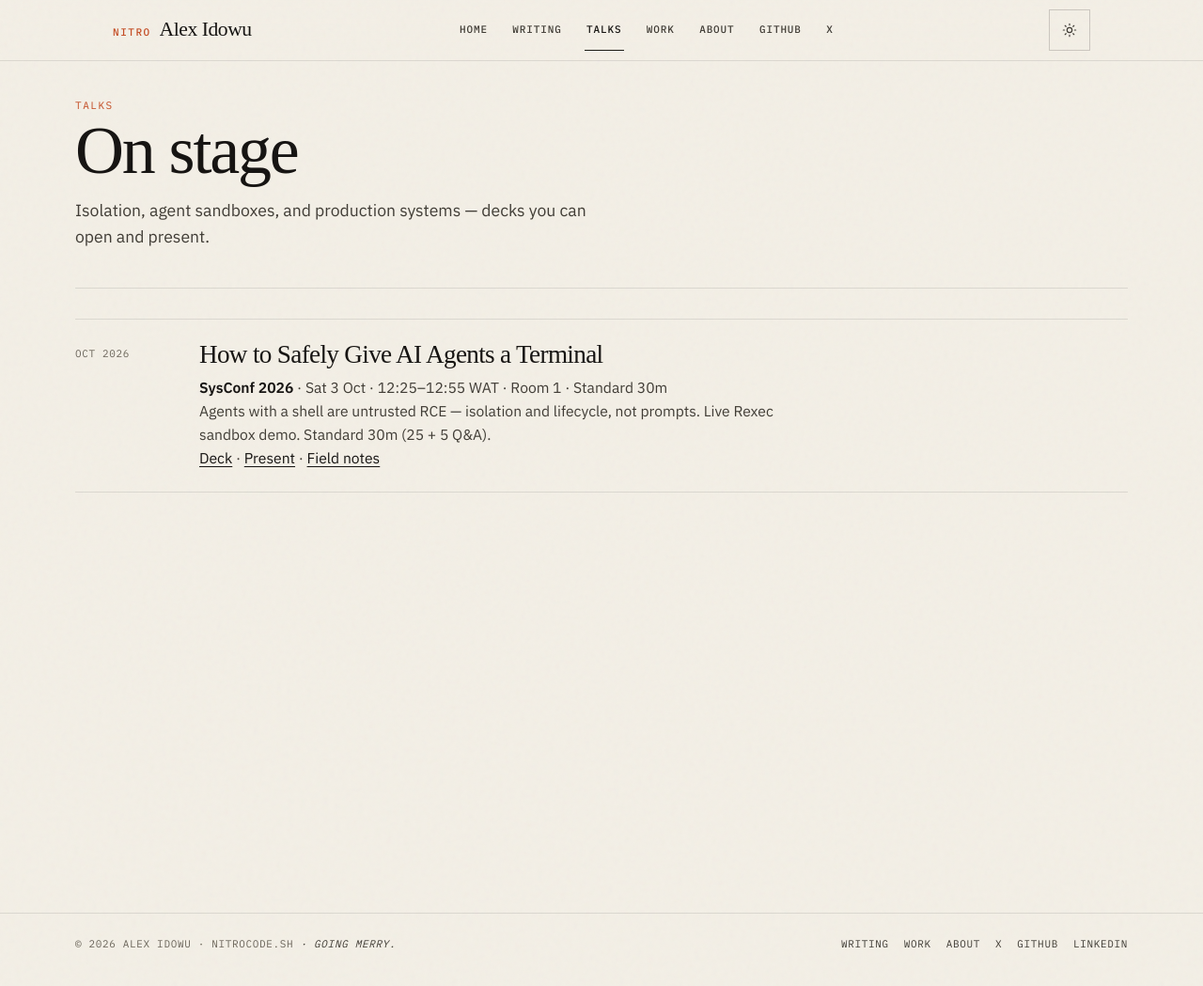
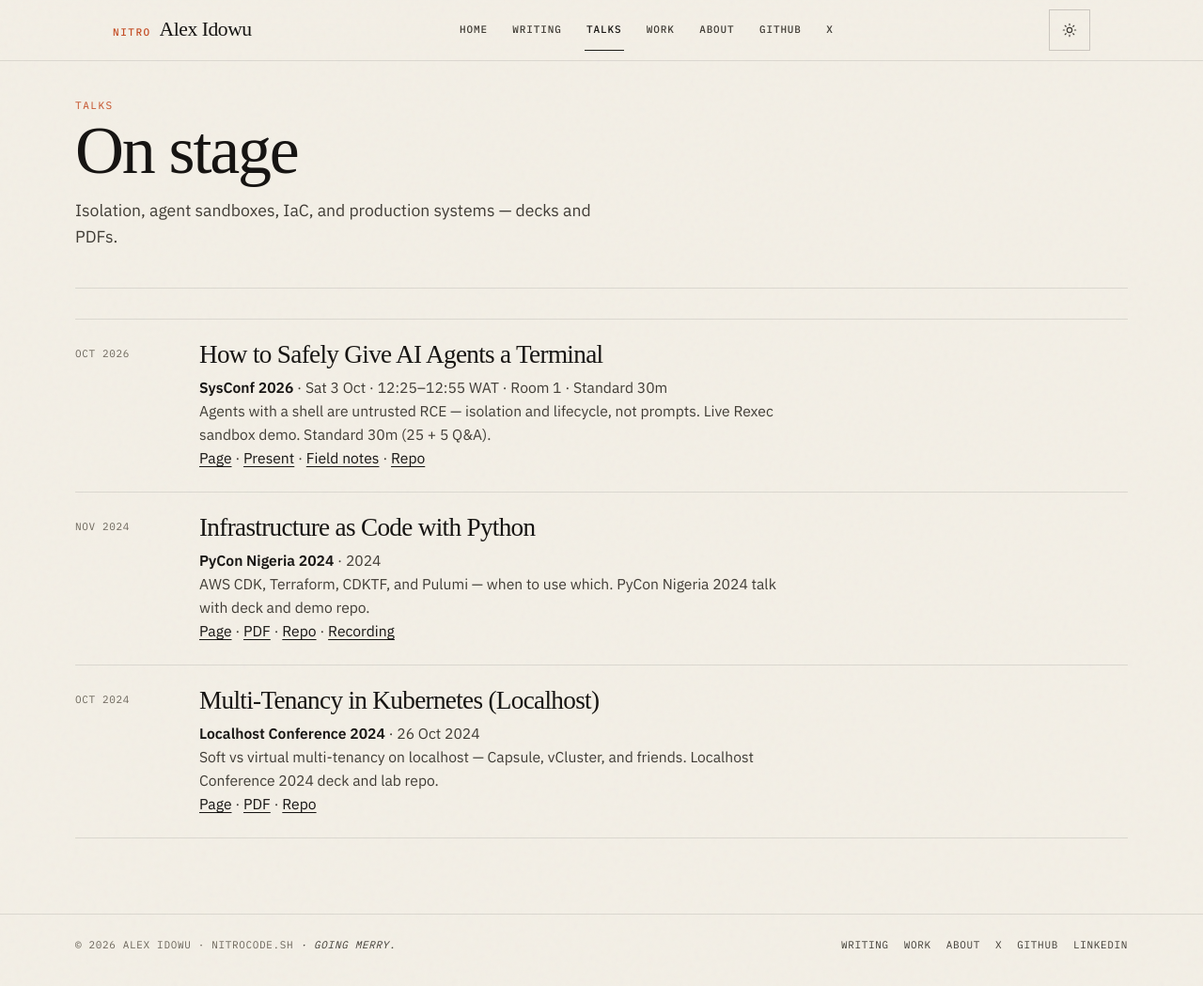
Before and after one commit to 9trocode/9trocode.github.io, a Jekyll site: the page built from talks/index.md, in a window 1280 px wide and 1050 px high. Shown: the whole window at 94% size. Built offline with Jekyll 4.4.1, drawn with Linux system fonts in a browser that asks for light colours; some web fonts are replaced.

Commit message:
Add Localhost and PyCon NG talks with PDF decks.
Host Multitenancy-in-K8s (Localhost 2024) and IaC-with-Python (PyCon NG
2024) under /talks, with embedded PDFs and repo links on the index.

```diff
--- a/talks/index.md
+++ b/talks/index.md
@@ -3,18 +3,18 @@ layout: default
 title: Talks
 permalink: /talks/
 description: >-
-  Conference talks by Alex Idowu — agent sandboxes, isolation, and production
-  systems. Presentable decks and field notes.
+  Conference talks by Alex Idowu — agent sandboxes, isolation, IaC, and
+  production systems. Decks, PDFs, and field notes.
 image: /assets/images/nitrocode-og-v2.png
 ---
 
 <header class="page-hero">
   <p class="eyebrow">Talks</p>
   <h1>On stage</h1>
-  <p>Isolation, agent sandboxes, and production systems — decks you can open and present.</p>
+  <p>Isolation, agent sandboxes, IaC, and production systems — decks and PDFs.</p>
 </header>
 
-{% assign talk_pages = site.pages | where: "layout", "talk" %}
+{% assign talk_pages = site.pages | where_exp: "p", "p.talk_date != nil" %}
 {% assign talk_pages = talk_pages | sort: "talk_date" | reverse %}
 
 {% if talk_pages.size == 0 %}
@@ -23,18 +23,32 @@ image: /assets/images/nitrocode-og-v2.png
 <ul class="write-list">
   {% for talk in talk_pages %}
   <li class="write-item">
-    <time class="write-date" datetime="{{ talk.talk_date }}">{% if talk.talk_date %}{{ talk.talk_date | date: "%b %Y" }}{% else %}TBD{% endif %}</time>
+    <time class="write-date" datetime="{{ talk.talk_date }}">{{ talk.talk_date | date: "%b %Y" }}</time>
     <div>
       <a class="write-title" href="{{ talk.url | relative_url }}">{{ talk.title }}</a>
       {% if talk.event %}<p class="write-desc"><strong>{{ talk.event }}</strong>{% if talk.slot %} · {{ talk.slot }}{% endif %}</p>{% endif %}
       {% if talk.description %}<p class="write-desc">{{ talk.description }}</p>{% endif %}
       <p class="write-desc">
-        <a href="{{ talk.url | relative_url }}">Deck</a>
+        <a href="{{ talk.url | relative_url }}">Page</a>
+        {% if talk.layout == "talk" %}
         ·
         <a href="{{ talk.url | relative_url }}?present=1">Present</a>
+        {% endif %}
+        {% if talk.pdf %}
+        ·
+        <a href="{{ talk.pdf | relative_url }}" target="_blank" rel="noopener">PDF</a>
+        {% endif %}
         {% if talk.blog %}
         ·
         <a href="{{ talk.blog | relative_url }}">Field notes</a>
+        {% endif %}
+        {% if talk.repo %}
+        ·
+        <a href="{{ talk.repo }}" target="_blank" rel="noopener">Repo</a>
+        {% endif %}
+        {% if talk.video %}
+        ·
+        <a href="{{ talk.video }}" target="_blank" rel="noopener">Recording</a>
         {% endif %}
       </p>
     </div>
--- /dev/null
+++ b/talks/localhost-2024-multitenancy.md
@@ -0,0 +1,43 @@
+---
+layout: default
+title: Multi-Tenancy in Kubernetes (Localhost)
+description: >-
+  Soft vs virtual multi-tenancy on localhost — Capsule, vCluster, and friends.
+  Localhost Conference 2024 deck and lab repo.
+permalink: /talks/localhost-2024-multitenancy/
+event: Localhost Conference 2024
+slot: "26 Oct 2024"
+talk_date: 2024-10-26
+pdf: /assets/talks/multitenancy-k8s-localhost.pdf
+repo: https://github.com/9trocode/localhost-multi-tenancy-in-kubernetes
+image: /assets/images/nitrocode-og-v2.png
+---
+
+<header class="page-hero">
+  <p class="eyebrow">{{ page.event }}</p>
+  <h1>{{ page.title }}</h1>
+  <p>{{ page.description }}</p>
+</header>
+
+<div class="about-content" style="max-width: 42rem;">
+  <p><strong>{{ page.slot }}</strong> · Alex Idowu</p>
+  <p>
+    Namespace-based soft multi-tenancy and virtual / multi-cluster approaches —
+    Capsule, Kiosk, KubeZoo, Capsule Proxy, Gardener, Kamaji, vCluster — with a
+    localhost lab you can run on kind / k3s.
+  </p>
+  <p class="hero__actions" style="display:flex;flex-wrap:wrap;gap:0.75rem;">
+    <a class="btn btn--solid" href="{{ page.pdf | relative_url }}" target="_blank" rel="noopener">Open PDF</a>
+    <a class="btn btn--ghost" href="{{ page.pdf | relative_url }}" download>Download PDF</a>
+    <a class="btn btn--ghost" href="{{ page.repo }}" target="_blank" rel="noopener">Lab repo</a>
+    <a class="btn btn--ghost" href="{{ '/talks/' | relative_url }}">All talks</a>
+  </p>
+</div>
+
+<div class="talk-pdf-frame" style="margin:2rem 0 3rem;border:1px solid var(--line);border-radius:12px;overflow:hidden;background:var(--surface);min-height:70vh;">
+  <iframe
+    title="{{ page.title }} PDF"
+    src="{{ page.pdf | relative_url }}#view=FitH"
+    style="width:100%;height:75vh;border:0;display:block;"
+  ></iframe>
+</div>
--- /dev/null
+++ b/talks/pycon-ng-2024-iac.md
@@ -0,0 +1,45 @@
+---
+layout: default
+title: Infrastructure as Code with Python
+description: >-
+  AWS CDK, Terraform, CDKTF, and Pulumi — when to use which. PyCon Nigeria 2024
+  talk with deck and demo repo.
+permalink: /talks/pycon-ng-2024-iac/
+event: PyCon Nigeria 2024
+slot: "2024"
+talk_date: 2024-11-01
+pdf: /assets/talks/pycon-iac.pdf
+repo: https://github.com/9trocode/pycon-iac
+video: https://www.youtube.com/watch?v=jW-u9AlcDTU
+schedule: https://ng.pycon.org/schedule/presentation/104/
+image: /assets/images/nitrocode-og-v2.png
+---
+
+<header class="page-hero">
+  <p class="eyebrow">{{ page.event }}</p>
+  <h1>{{ page.title }}</h1>
+  <p>{{ page.description }}</p>
+</header>
+
+<div class="about-content" style="max-width: 42rem;">
+  <p><strong>{{ page.event }}</strong> · Alex Idowu</p>
+  <p>
+    IaC without learning a new dialect for every cloud click-path — CDK, Terraform,
+    CDKTF, and Pulumi, with demos in the companion repo.
+  </p>
+  <p class="hero__actions" style="display:flex;flex-wrap:wrap;gap:0.75rem;">
+    <a class="btn btn--solid" href="{{ page.pdf | relative_url }}" target="_blank" rel="noopener">Open PDF</a>
+    <a class="btn btn--ghost" href="{{ page.pdf | relative_url }}" download>Download PDF</a>
+    <a class="btn btn--ghost" href="{{ page.repo }}" target="_blank" rel="noopener">Demo repo</a>
+    {% if page.video %}<a class="btn btn--ghost" href="{{ page.video }}" target="_blank" rel="noopener">Recording</a>{% endif %}
+    <a class="btn btn--ghost" href="{{ '/talks/' | relative_url }}">All talks</a>
+  </p>
+</div>
+
+<div class="talk-pdf-frame" style="margin:2rem 0 3rem;border:1px solid var(--line);border-radius:12px;overflow:hidden;background:var(--surface);min-height:70vh;">
+  <iframe
+    title="{{ page.title }} PDF"
+    src="{{ page.pdf | relative_url }}#view=FitH"
+    style="width:100%;height:75vh;border:0;display:block;"
+  ></iframe>
+</div>
```
Also changed, not shown: talks/sysconf-2026.md (+1 -0 lines), 2 other files.
